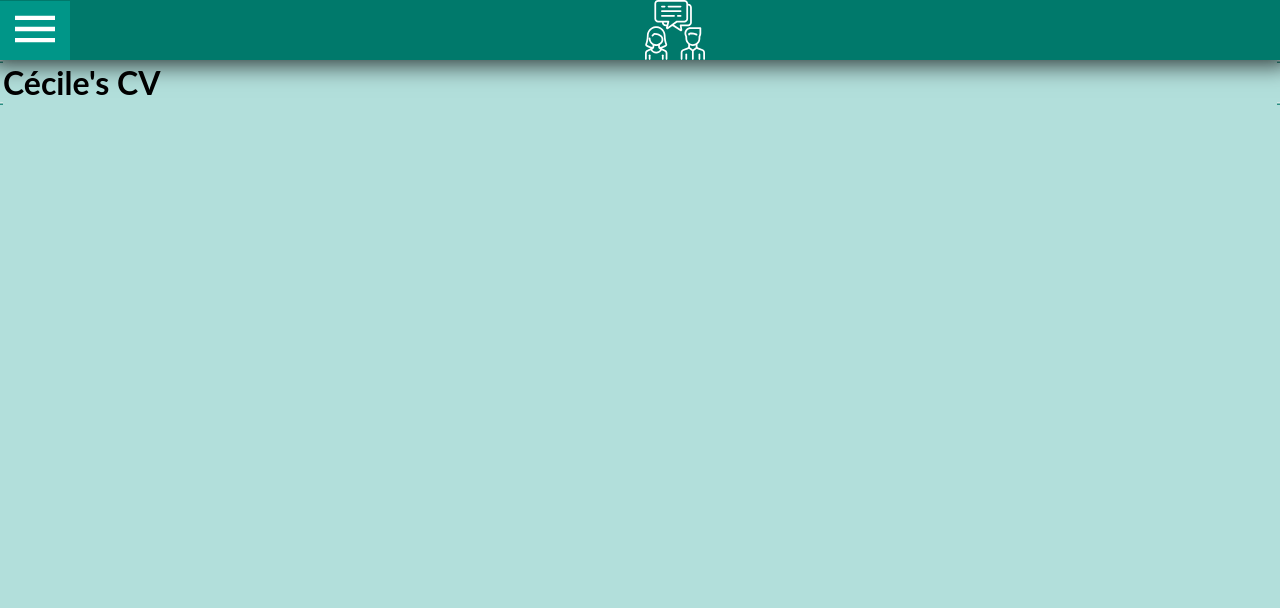
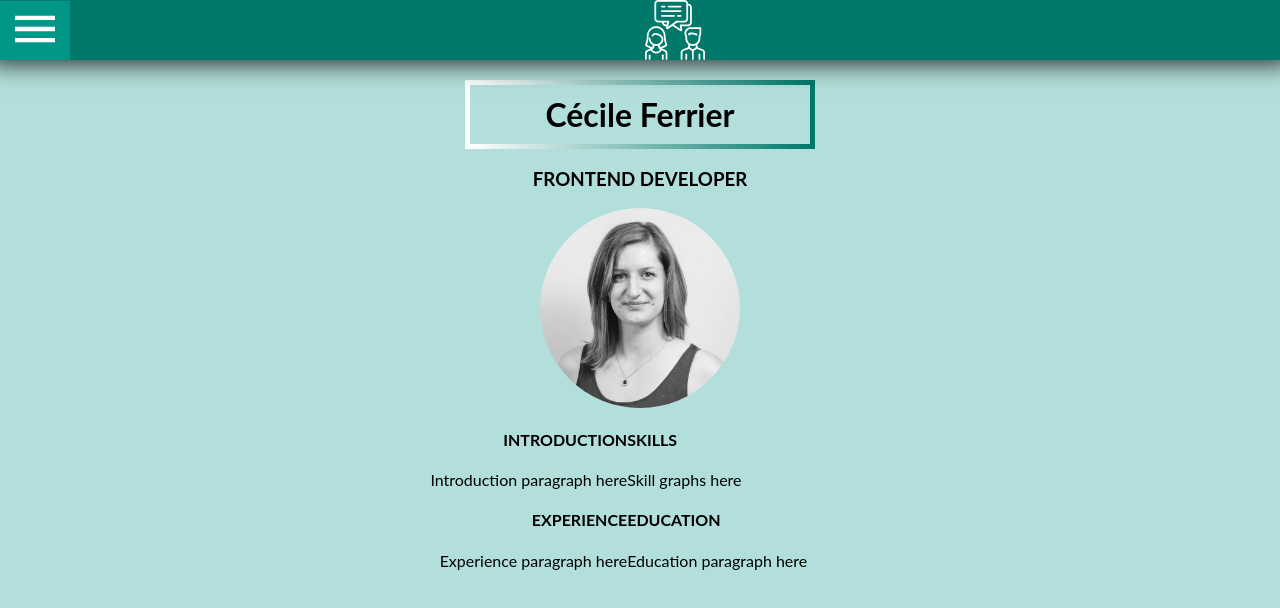
Before and after one commit to cecilef/angular-cli, an Angular app: page /cv in a window 1280 px wide. Shown: the top 608 px of the page. Built offline with nearby package versions, Linux system fonts and the light colour scheme.

Commit message:
Added selfie, and sections to CV component. Need to style and write actual content

```diff
--- a/src/app/app.component.html
+++ b/src/app/app.component.html
@@ -1,5 +1,5 @@
 <cf-top-bar></cf-top-bar>
-<side-panel [open]="menuOpen">
+<cf-menu [open]="menuOpen">
   <menu-item [label]="'Home'" [routerLink]="'home'" routerLinkActive="active" [routerLinkActiveOptions]="{exact: true}">
     <span class="item-img home-icon"></span>
   </menu-item>
@@ -13,5 +13,5 @@
              [routerLinkActiveOptions]="{exact: true}">
     <span class="item-img contact-icon"></span>
   </menu-item>
-</side-panel>
+</cf-menu>
 <router-outlet></router-outlet>
--- a/src/app/cv/cv.component.html
+++ b/src/app/cv/cv.component.html
@@ -1,3 +1,19 @@
 <div class="mar-t-default">
-  <h1 class="cv-title">Cécile's CV</h1>
+  <h1 class="cv-title">Cécile Ferrier</h1>
+  <h3>FRONTEND DEVELOPER</h3>
+  <div class="selfie"></div>
+  <section class="cv-section">
+    <section class="cv-experience align-right">
+      <h4 class="cv-subtile">INTRODUCTION</h4>
+      <p>Introduction paragraph here</p>
+      <h4 class="cv-subtile">EXPERIENCE</h4>
+      <p>Experience paragraph here</p>
+    </section>
+    <section class="cv-skills-education align-right">
+      <h4 class="cv-subtile">SKILLS</h4>
+      <p>Skill graphs here</p>
+      <h4 class="cv-subtile">EDUCATION</h4>
+      <p>Education paragraph here</p>
+    </section>
+  </section>
 </div>
--- a/src/app/cv/cv.component.scss
+++ b/src/app/cv/cv.component.scss
@@ -2,9 +2,47 @@
 
 :host {
   display: block;
+  padding-top: 20px;
 }
 
 .cv-title {
-  border: 3px solid transparent;
-  border-image: linear-gradient(to bottom, $white 0%, $darker-green 100%);
+  padding: $space-m;
+  width: 25%;
+  margin: auto;
+  text-align: center;
+  border: 5px solid transparent;
+  border-image: linear-gradient(to right, $white 0%, $darker-green 100%) 1;
 }
+
+h3 {
+  text-align: center;
+}
+
+.selfie {
+  background: url("../../assets/img/selfie.jpg");
+  margin: auto;
+  width: 200px;
+  height: 200px;
+  background-position: -40px -30px;
+  background-size: 270px;
+  border-radius: 50%;
+}
+
+.cv-section {
+  float: left;
+  width: 100%;
+}
+
+.cv-experience, .cv-skills-education {
+  float: left;
+  // TODO: find a way to insert vertical separator
+  width: 49%;
+}
+
+.cv-experience {
+  text-align: right;
+}
+
+.cv-skills-education {
+  text-align: left;
+}
--- /dev/null
+++ b/src/app/shared/menu/menu.component.html
@@ -0,0 +1,3 @@
+<div class="menu" [class.open]="open">
+  <ng-content></ng-content>
+</div>
--- a/src/app/shared/side-panel/side-panel.component.scss
+++ b/src/app/shared/menu/menu.component.scss
@@ -6,7 +6,7 @@
   top: $space-none;
 }
 
-.side-panel {
+.menu {
   height: calc(100% - 60px);
   width: 200px;
   margin-left: -202px;
--- /dev/null
+++ b/src/app/shared/menu/menu.component.ts
@@ -0,0 +1,17 @@
+import { Component, Input, OnInit } from '@angular/core';
+
+@Component({
+  selector: 'cf-menu',
+  templateUrl: './menu.component.html',
+  styleUrls: ['./menu.component.scss']
+})
+export class MenuComponent implements OnInit {
+
+  @Input() open: boolean;
+
+  constructor() { }
+
+  ngOnInit() {
+  }
+
+}
--- a/src/app/shared/shared.module.ts
+++ b/src/app/shared/shared.module.ts
@@ -5,7 +5,7 @@ import { MenuItemComponent } from './menu-item/menu-item.component';
 import { RouterModule } from '@angular/router';
 import { BrowserAnimationsModule } from '@angular/platform-browser/animations';
 import { BrowserModule } from '@angular/platform-browser';
-import { SidePanelComponent } from './side-panel/side-panel.component';
+import { MenuComponent } from './menu/menu.component';
 import { FocusDirective } from './directives/focus/focus.directive';
 import { ImageSectionComponent } from './image-section/image-section.component';
 
@@ -19,13 +19,13 @@ import { ImageSectionComponent } from './image-section/image-section.component';
   exports: [
     MenuButtonComponent,
     MenuItemComponent,
-    SidePanelComponent,
+    MenuComponent,
     ImageSectionComponent
   ],
   declarations: [
     MenuButtonComponent,
     MenuItemComponent,
-    SidePanelComponent,
+    MenuComponent,
     FocusDirective,
     ImageSectionComponent
   ]
--- a/src/app/shared/side-panel/side-panel.component.html
+++ /dev/null
@@ -1,3 +0,0 @@
-<div class="side-panel" [class.open]="open">
-  <ng-content></ng-content>
-</div>
--- a/src/app/shared/side-panel/side-panel.component.ts
+++ /dev/null
@@ -1,17 +0,0 @@
-import { Component, Input, OnInit } from '@angular/core';
-
-@Component({
-  selector: 'side-panel',
-  templateUrl: './side-panel.component.html',
-  styleUrls: ['./side-panel.component.scss']
-})
-export class SidePanelComponent implements OnInit {
-
-  @Input() open: boolean;
-
-  constructor() { }
-
-  ngOnInit() {
-  }
-
-}
```
Also changed, not shown: src/assets/img/selfie.jpg (added), 1 other file (tests, documents, lock files or other folders).
